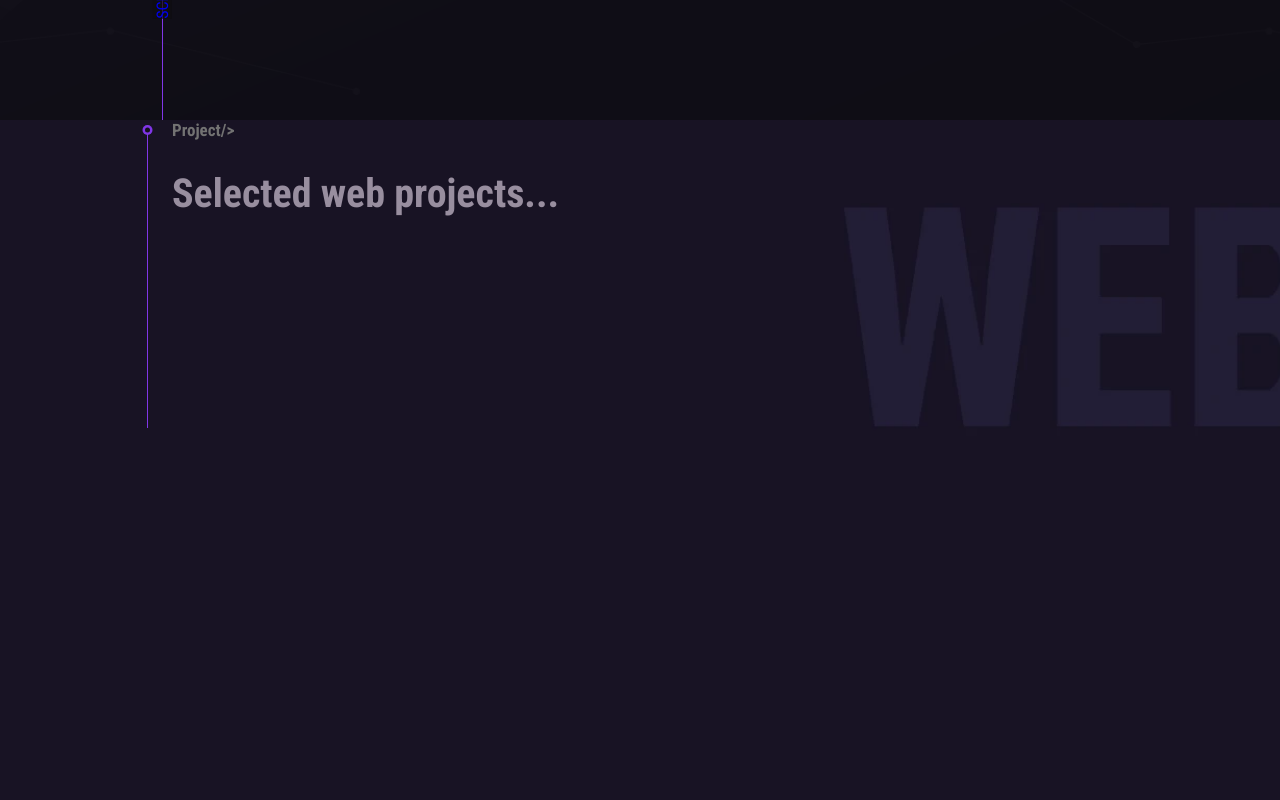
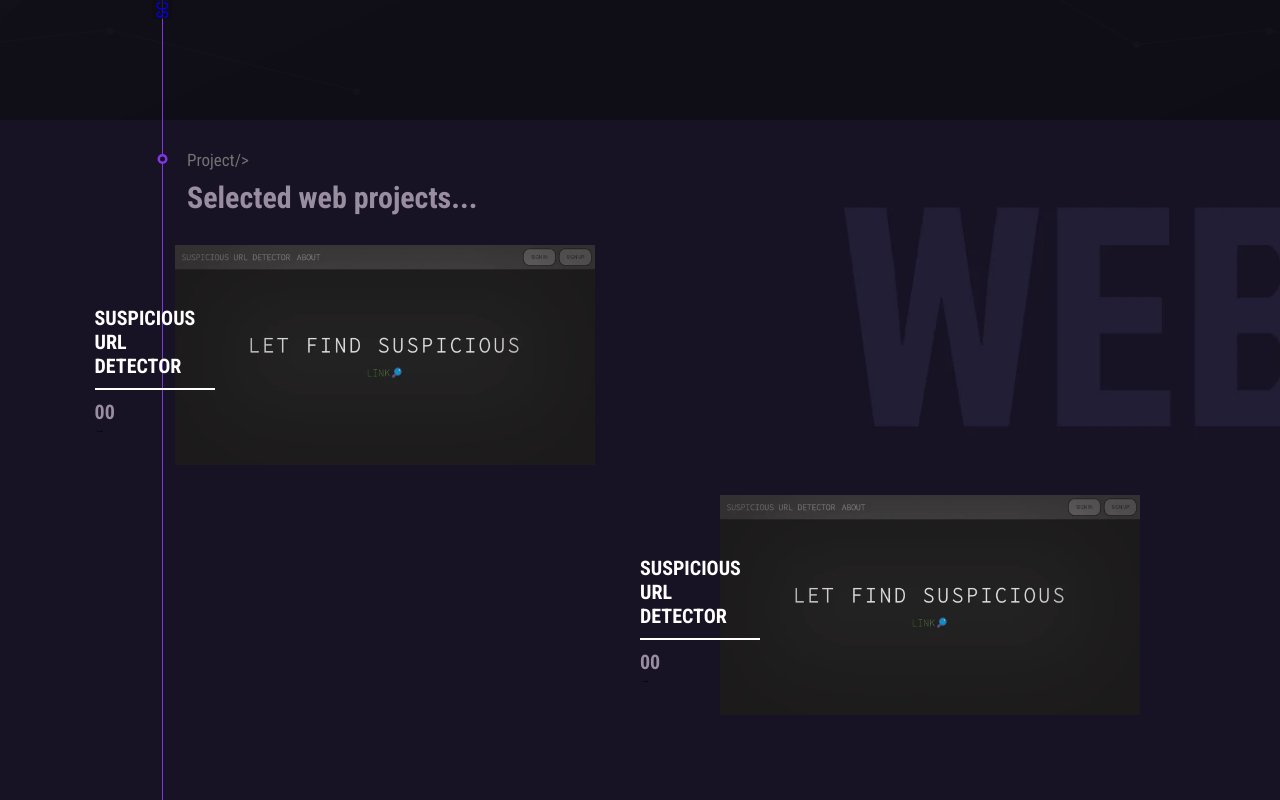
Before and after one commit to harishfuego33/newPortfolio, a React (Create React App) app: page / in a window 1280 px wide. Shown: the part 680-1480 px from the top of the page. Built offline with nearby package versions, Linux system fonts and the light colour scheme.

Commit message:
Project created

```diff
--- a/src/comps/navbar.js
+++ b/src/comps/navbar.js
@@ -34,7 +34,7 @@ function NavBar() {
         </button>
         <div className={`background-main ${active ? "active" : ""}`}></div>
       </nav>
-      <ul className="navbar__center ff-Robot">
+      <ul className={`navbar__center ${ active ? "active" : " "} ff-Robot`}>
         <li
           className={`navbar__center-option ${
             active ? "active" : ""
@@ -47,7 +47,7 @@ function NavBar() {
           </a>
         </li>
         <li
-          className={`navbar__center-option ${
+          className={`navbar__center-option  ${
             active ? "active" : ""
           } flex align-center justify-center `}
           onClick={() => setActive(!active)}
--- a/src/index.css
+++ b/src/index.css
@@ -54,6 +54,10 @@ body {
 .align-center {
   align-items: center !important;
 }
+.align-start {
+  align-items: start !important;
+}
+
 .m-100vh {
   min-height: 100vh;
 }
@@ -73,12 +77,18 @@ body {
   align-self: center !important;
 }
 .margin-left-auto {
-  margin-left: auto;
+  margin-left: auto !important;
+}
+.margin-right-auto {
+  margin-right: auto !important ;
+}
+.gap-2 {
+  gap: 2rem;
+}
+.hidden {
+  display: none;
 }
 
-.margin-right-auto {
-  margin-right: auto;
-}
 main {
   min-height: 100vh;
   width: 100%;
@@ -163,9 +173,12 @@ main {
   border-radius: 50%;
   z-index: 1000;
   transition: transform 0.8s cubic-bezier(0.86, 0, 0.07, 1);
+  transition-delay: 0.1s;
 }
 .background-main.active {
   transform: scale(200);
+  transition: transform 0.8s cubic-bezier(0.86, 0, 0.07, 1);
+  transition-delay: 0.1s;
 }
 .navbar__center {
   position: fixed;
@@ -174,15 +187,20 @@ main {
   transform: translate(-50%, -50%);
   flex-direction: column;
   gap: 3rem;
-  width: 100%;
+  width: 0;
+  opacity: 0;
+  visibility: hidden;
   z-index: 1003;
+  transition: all 0.8s cubic-bezier(0.68, -0.55, 0.265, 1.55);
+  /* transition-delay: 0.8s; */
 }
 .navbar__center-option {
   list-style: none;
   color: white;
   font-size: var(--ff-size-3rem);
+  transform: translateX(-100%);
+  transition-delay: 0.8s;
   transition: all 0.8s cubic-bezier(0.68, -0.55, 0.265, 1.55);
-  transform: translateX(-100%);
   text-align: center;
 }
 .navbar__link {
@@ -202,6 +220,13 @@ main {
 .navbar__link:hover {
   background-position: 100%;
   color: var(--primary);
+}
+.navbar__center.active {
+  width: 100%;
+  opacity: 1;
+  visibility: visible;
+  transition-delay: 0.8s;
+  transition: all 0.8s cubic-bezier(0.68, -0.55, 0.265, 1.55);
 }
 .navbar__center-option.active {
   transition: all 0.8s cubic-bezier(0.68, -0.55, 0.265, 1.55);
@@ -225,10 +250,11 @@ main {
   font-family: "Roboto Condensed";
   padding-inline: 1rem;
   flex: initial !important;
-  flex-wrap: wrap;
+  flex-wrap: nowrap;
   margin-left: -15px;
   margin-right: -15px;
   display: flex;
+  flex-direction: column;
 }
 .col-7 {
   padding-left: 15px;
@@ -238,6 +264,7 @@ main {
 .intro__article {
   margin: 0 auto;
   width: 78%;
+  height: fit-content;
 }
 .timeline {
   height: 300%;
@@ -369,10 +396,82 @@ main {
   z-index: 10;
   position: relative;
 }
+.timeline.alt {
+  top: 0;
+  height: 1000%;
+}
+.ellipse.alt {
+  top: 4rem;
+}
+.Poject-tag {
+  display: block;
+  font-family: "Roboto Condensed";
+  color: #727272;
+  font-size: 1.7rem;
+  margin-top: 3rem;
+}
 .project {
-  /* display: block; */
-  margin-top: 3rem;
-  font-size: var(--ff-size-4rem);
+  margin-top: 1rem;
+  font-size: var(--ff-size-3rem);
+  color: var(--lite-gray);
+}
+.grid {
+  display: grid;
+  grid-template-columns: 0.1fr repeat(2, 1fr) 0.1fr;
+  grid-template-rows: repeat(2, min-content);
+  row-gap: 3rem;
+  grid-template-areas:
+    ". project-1 . ."
+    ". . project-2 .";
+  width: 100%;
+  margin-top: 1rem;
+  align-self: flex-start;
+}
+.project-1 {
+  grid-area: project-1;
+}
+.project-2 {
+  grid-area: project-2;
+}
+.box {
+  z-index: 10;
+  position: relative;
+  width: 50rem;
+  height: 22rem;
+}
+.box:hover {
+  cursor: pointer;
+}
+.box:hover .img-box {
+  box-shadow: 0px 0px 30px rgba(0, 0, 0, 0.6);
+}
+.img-box {
+  width: 42rem;
+  height: 22rem;
+  margin-left: 8rem;
+}
+.img {
+  width: 100%;
+  height: 100%;
+}
+.project-info {
+  position: absolute;
+  bottom: 3rem;
+  width: 12rem;
+  perspective: 800px;
+}
+.project-title {
+  font-size: var(--ff-size-2rem);
+  color: #fff;
+}
+.project-line {
+  height: 2px;
+  width: 100%;
+  background-color: #fff;
+  margin: 1rem 0;
+}
+.project-00 {
+  font-size: 2rem;
   color: var(--lite-gray);
 }
 
--- a/src/pages/Startsection.js
+++ b/src/pages/Startsection.js
@@ -52,7 +52,7 @@ const Start = () => {
           <br />
           <div className={`block-reveal ${text1 === true ? "block-reveal--active " : ""}`}>
           <span class="block-reveal__block"></span>
-            <span className="intro__hi block-reveal__text">Hi, my name is<strong className="color-purple">Harish Kumar</strong></span>
+            <span className="intro__hi block-reveal__text">Hi, my name is <strong className="color-purple">Harish Kumar</strong></span>
           </div>
           <br/>
           <div className={`block-reveal ${text2 === true ? "block-reveal--active  " : ""}`}>
--- a/src/pages/projectSection.js
+++ b/src/pages/projectSection.js
@@ -1,19 +1,77 @@
+import projectbg from "../assests/project-1.webp"
+import { useRef,useEffect } from "react";
 const Project = () =>
 {
     return(
-    <section className="project__section" id="Project">
-        <div className="row align-center w-100">
+    <section className="flex  justify-center project__section" id="Project">
+        <div className="row w-100 gap-2">
             <div className="intro__article col-7">
-                <div className="timeline"><div className="ellipse"></div></div>
-                <div className="">
-                    <h5 className="start opa-1">Project<span>&#47;&gt;</span></h5>
-                </div>
-                <div className="block-reveal">
-                    <h4 className="project ">Selected web projects...</h4>
-                </div>
+                <div className="timeline alt"><div className="ellipse alt"></div></div>
+                <p className="Poject-tag opa-1">Project<span>&#47;&gt;</span></p>
+                <h4 className="project">Selected web projects...</h4>
+            </div>
+            <div className="grid ">
+                <Box atr = "box project-1"/>
+                <Box atr = "box project-2" />
             </div>
         </div>
     </section>
     );
 }
+const Box = ({atr}) => {
+    const boxRef = useRef(null)
+    useEffect(()=>{
+        const box = boxRef.current;
+        const height = box.clientHeight;//getting the height of the box
+        const width = box.clientWidth;//getting the weighth of the box
+        const threshold = 20    ;
+        function mousemove(e)
+        {  const rect = box.getBoundingClientRect();
+            const x = e.clientX - rect.left;
+            const y = e.clientY - rect.top;
+
+            const yRotation = threshold * ( ( x - width / 2 ) /  width)
+            const xRotation = -threshold * ( ( y - height / 2 ) /  height)
+
+            const string = `perspective(1200px) scale(1.1) rotateX(${xRotation}deg) rotateY(${yRotation}deg)`;
+            box.style.transform = string;
+        }
+        function mouseout()
+        {
+            box.style.transform =  `perspective(1200px) scale(1) rotateX(0deg) rotateY(0deg)`;
+        }
+        function mouseup()
+        {
+            box.style.transform =  `perspective(1200px) scale(0.9) rotateX(0deg) rotateY(0deg)`;
+        }
+        function mousedown(){
+            box.style.transform =  `perspective(1200px) scale(1.1) rotateX(0deg) rotateY(0deg)`;
+        }
+        box.addEventListener("mousemove",mousemove)
+        box.addEventListener("mouseout",mouseout)
+        box.addEventListener("mouseup",mouseup)
+        box.addEventListener("mousedown",mousedown)
+        return ()=>{
+
+            box.removeEventListener("mousemove",mousemove)
+            box.removeEventListener("mouseout",mouseout)
+            box.removeEventListener("mouseup",mouseup)
+            box.removeEventListener("mousedown",mousedown)
+        }
+
+    },[])
+    return (
+      <div className={atr} ref={boxRef}>
+        <div className="img-box">
+            <img className = "img" src={projectbg} alt="project-img" />
+        </div>
+        <div className="project-info">
+            <h1 className="project-title">SUSPICIOUS URL DETECTOR</h1>
+            <div className="project-line"></div>
+            <h1 className="project-00">00</h1>
+            <div>&rarr;</div>
+        </div>
+      </div>
+    );
+  };
 export default Project;
```
Also changed, not shown: src/assests/project-1.webp (added).
